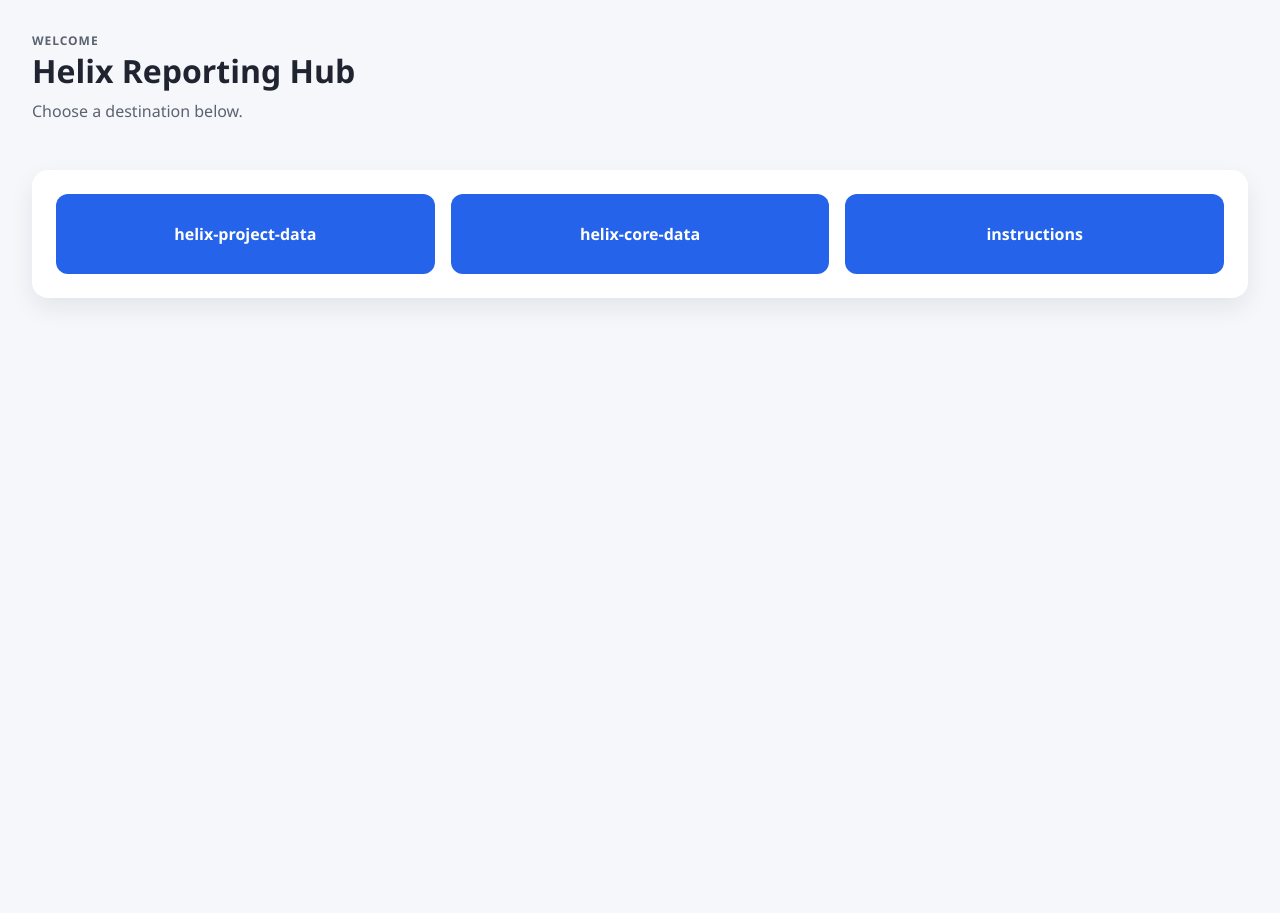
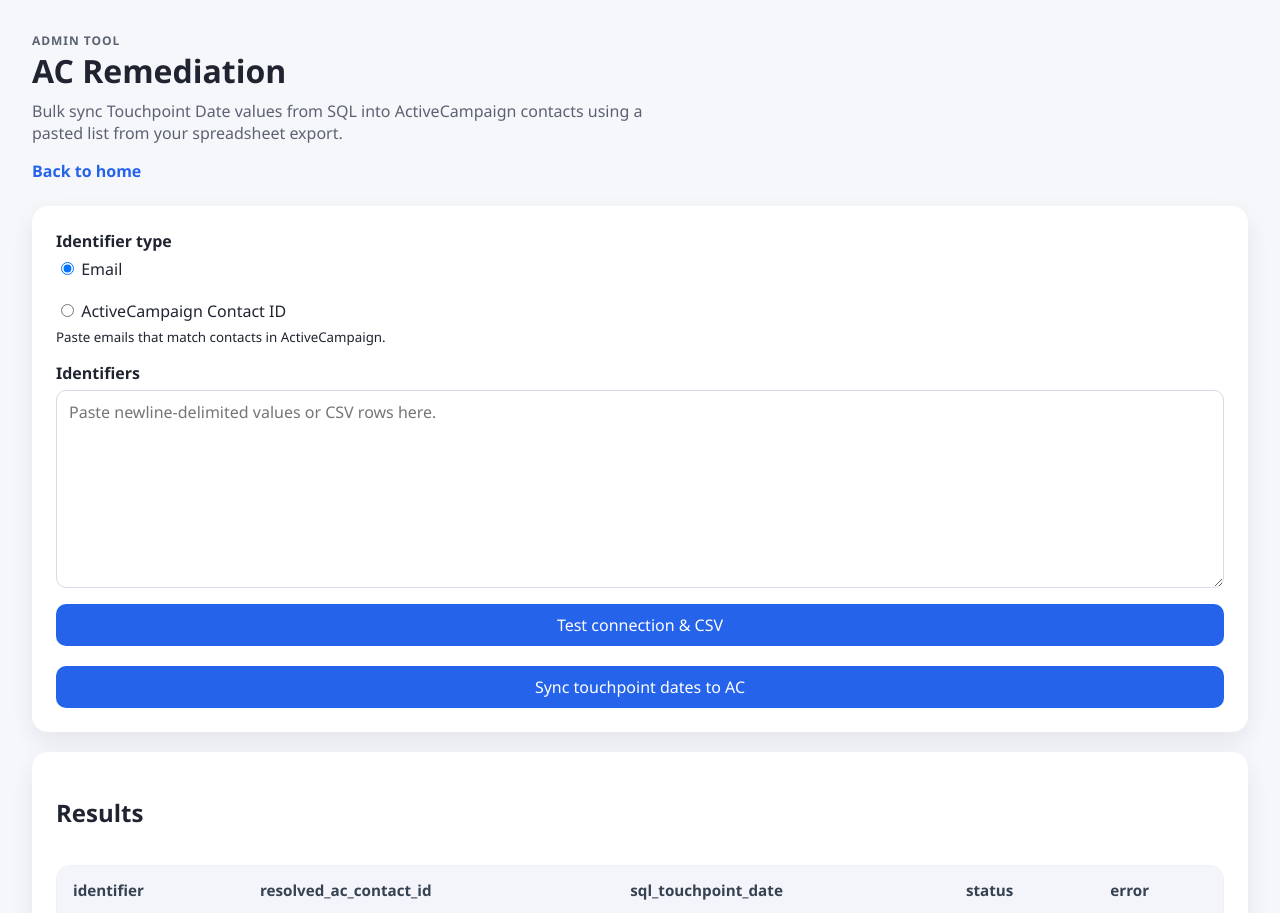
Before and after one commit to cb-helix25/Workbench, a React (Vite) app: page /ac-remediation in a window 1280 px wide. Shown: the top 913 px of the page. Before the commit the page ends 800 px from the top, so only its background shows below. Built offline with nearby package versions, Linux system fonts and the light colour scheme.

Commit message:
sync touchpoint sql data with ac contacts data

```diff
--- a/src/App.tsx
+++ b/src/App.tsx
@@ -1,5 +1,6 @@
 import { ReactNode } from "react";
 import { BrowserRouter, Link, NavLink, Route, Routes } from "react-router-dom";
+import ACRemediation from "./pages/ACRemediation";
 import {
   HelixCoreDataPage,
   HelixProjectDataPage,
@@ -42,6 +43,9 @@
         <Link className="nav-button" to="/instructions">
           instructions
         </Link>
+        <Link className="nav-button" to="/ac-remediation">
+          ac-remediation
+        </Link>
       </div>
     </section>
   </main>
@@ -74,12 +78,14 @@
       <NavLink to="/helix-project-data">Helix Project Data</NavLink>
       <NavLink to="/helix-core-data">Helix Core Data</NavLink>
       <NavLink to="/instructions">Instructions</NavLink>
+      <NavLink to="/ac-remediation">AC Remediation</NavLink>
     </nav>
     <Routes>
       <Route path="/" element={<Home />} />
       <Route path="/helix-project-data" element={<HelixProjectDataPage />} />
       <Route path="/helix-core-data" element={<HelixCoreDataPage />} />
       <Route path="/instructions" element={<InstructionsPage />} />
+      <Route path="/ac-remediation" element={<ACRemediation />} />
       <Route path="*" element={<Home />} />
     </Routes>
   </BrowserRouter>
--- /dev/null
+++ b/src/pages/ACRemediation.tsx
@@ -0,0 +1,219 @@
+import { useMemo, useState } from "react";
+import { Link } from "react-router-dom";
+
+type IdentifierType = "email" | "ac_contact_id";
+
+type RemediationResult = {
+  identifier: string;
+  resolved_ac_contact_id: string | null;
+  sql_touchpoint_date: string | null;
+  status: "pending" | "success" | "skipped" | "failed";
+  error: string | null;
+};
+
+type TestResult = {
+  acConnectionTest: string;
+  parsedCount: number;
+  identifierType: string;
+  sampleResults: Array<{
+    identifier: string;
+    found_in_ac: boolean;
+    ac_contact_id: string | null;
+  }>;
+  message: string;
+};
+
+const identifierOptions: { value: IdentifierType; label: string; helper: string }[] = [
+  {
+    value: "email",
+    label: "Email",
+    helper: "Paste emails that match contacts in ActiveCampaign."
+  },
+  {
+    value: "ac_contact_id",
+    label: "ActiveCampaign Contact ID",
+    helper: "Paste AC contact IDs directly if you already have them."
+  }
+];
+
+const ACRemediation = () => {
+  const [identifierType, setIdentifierType] = useState<IdentifierType>("email");
+  const [rawInput, setRawInput] = useState("");
+  const [results, setResults] = useState<RemediationResult[]>([]);
+  const [isRunning, setIsRunning] = useState(false);
+  const [isTesting, setIsTesting] = useState(false);
+  const [testResult, setTestResult] = useState<TestResult | null>(null);
+  const [errorMessage, setErrorMessage] = useState<string | null>(null);
+
+  const helperText = useMemo(() => {
+    return identifierOptions.find((option) => option.value === identifierType)?.helper;
+  }, [identifierType]);
+
+  const handleTest = async () => {
+    setIsTesting(true);
+    setErrorMessage(null);
+    setTestResult(null);
+
+    try {
+      const response = await fetch("/api/ac-remediation/test", {
+        method: "POST",
+        headers: { "Content-Type": "application/json" },
+        body: JSON.stringify({ identifierType, rawInput })
+      });
+
+      const payload = await response.json();
+      if (!response.ok) {
+        throw new Error(payload?.error || "Failed to test connection.");
+      }
+
+      setTestResult(payload);
+    } catch (error) {
+      setErrorMessage(error instanceof Error ? error.message : "Unexpected error.");
+    } finally {
+      setIsTesting(false);
+    }
+  };
+
+  const handleRun = async () => {
+    setIsRunning(true);
+    setErrorMessage(null);
+
+    try {
+      const response = await fetch("/api/ac-remediation/run", {
+        method: "POST",
+        headers: { "Content-Type": "application/json" },
+        body: JSON.stringify({ identifierType, rawInput })
+      });
+
+      const payload = await response.json();
+      if (!response.ok) {
+        throw new Error(payload?.error || "Failed to run remediation.");
+      }
+
+      setResults(payload.results ?? []);
+    } catch (error) {
+      setErrorMessage(error instanceof Error ? error.message : "Unexpected error.");
+    } finally {
+      setIsRunning(false);
+    }
+  };
+
+  return (
+    <div>
+      <header className="page-header">
+        <div>
+          <p className="eyebrow">Admin tool</p>
+          <h1>AC Remediation</h1>
+          <p>
+            Bulk sync Touchpoint Date values from SQL into ActiveCampaign contacts using a pasted list
+            from your spreadsheet export.
+          </p>
+          <Link className="back-link" to="/">
+            Back to home
+          </Link>
+        </div>
+      </header>
+
+      <main className="layout">
+        <section className="panel">
+          <div className="field">
+            <span>Identifier type</span>
+            <div className="layout">
+              {identifierOptions.map((option) => (
+                <label key={option.value}>
+                  <input
+                    type="radio"
+                    name="identifierType"
+                    value={option.value}
+                    checked={identifierType === option.value}
+                    onChange={() => setIdentifierType(option.value)}
+                  />{" "}
+                  {option.label}
+                </label>
+              ))}
+            </div>
+            {helperText ? <small>{helperText}</small> : null}
+          </div>
+
+          <div className="field">
+            <span>Identifiers</span>
+            <textarea
+              rows={8}
+              placeholder="Paste newline-delimited values or CSV rows here."
+              value={rawInput}
+              onChange={(event) => setRawInput(event.target.value)}
+            />
+          </div>
+
+          <div className="layout">
+            <button type="button" onClick={handleTest} disabled={isTesting || isRunning}>
+              {isTesting ? "Testing…" : "Test connection & CSV"}
+            </button>
+            <button type="button" onClick={handleRun} disabled={isRunning || isTesting}>
+              {isRunning ? "Syncing…" : "Sync touchpoint dates to AC"}
+            </button>
+          </div>
+
+          {errorMessage ? <p className="hint">{errorMessage}</p> : null}
+
+          {testResult ? (
+            <div className="test-results">
+              <h3>Test Results</h3>
+              <p>✓ {testResult.message}</p>
+              <p>AC Connection: <strong>{testResult.acConnectionTest}</strong></p>
+              {testResult.sampleResults.length > 0 && (
+                <div>
+                  <h4>Sample validation:</h4>
+                  <ul>
+                    {testResult.sampleResults.map((sample, idx) => (
+                      <li key={idx}>
+                        {sample.identifier} - {sample.found_in_ac ? "✓ Found" : "✗ Not found"} in AC
+                        {sample.ac_contact_id && ` (ID: ${sample.ac_contact_id})`}
+                      </li>
+                    ))}
+                  </ul>
+                </div>
+              )}
+            </div>
+          ) : null}
+        </section>
+
+        <section className="panel">
+          <h2>Results</h2>
+          <div className="table-wrap">
+            <table id="dataTable">
+              <thead>
+                <tr>
+                  <th>identifier</th>
+                  <th>resolved_ac_contact_id</th>
+                  <th>sql_touchpoint_date</th>
+                  <th>status</th>
+                  <th>error</th>
+                </tr>
+              </thead>
+              <tbody>
+                {results.length === 0 ? (
+                  <tr>
+                    <td colSpan={5}>No results yet.</td>
+                  </tr>
+                ) : (
+                  results.map((row, index) => (
+                    <tr key={`${row.identifier}-${index}`}>
+                      <td>{row.identifier}</td>
+                      <td>{row.resolved_ac_contact_id ?? ""}</td>
+                      <td>{row.sql_touchpoint_date ?? ""}</td>
+                      <td>{row.status}</td>
+                      <td>{row.error ?? ""}</td>
+                    </tr>
+                  ))
+                )}
+              </tbody>
+            </table>
+          </div>
+        </section>
+      </main>
+    </div>
+  );
+};
+
+export default ACRemediation;
```
Also changed, not shown: 2 other files (tests, documents, lock files or other folders).
